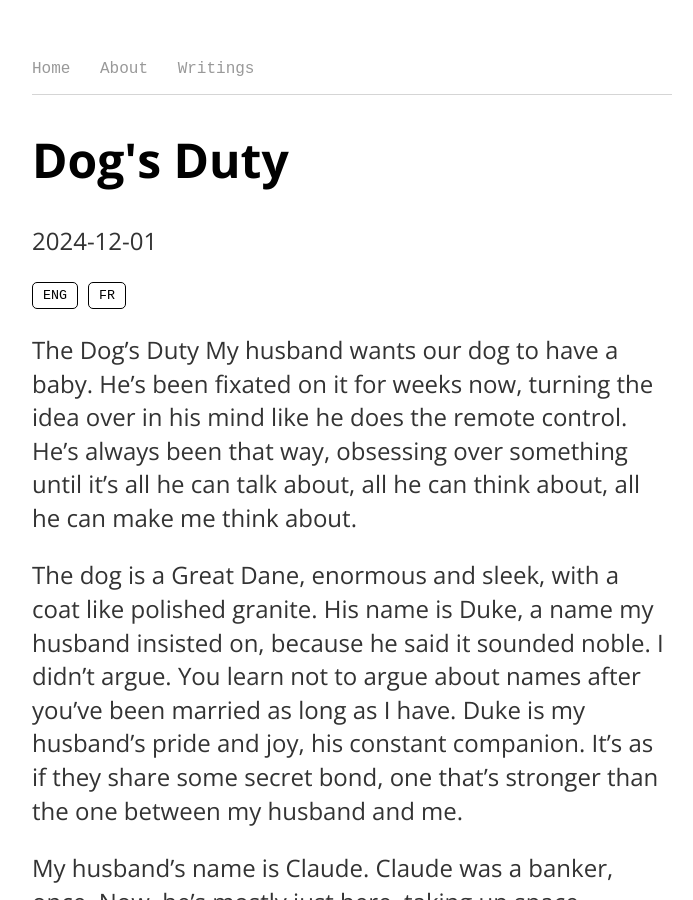
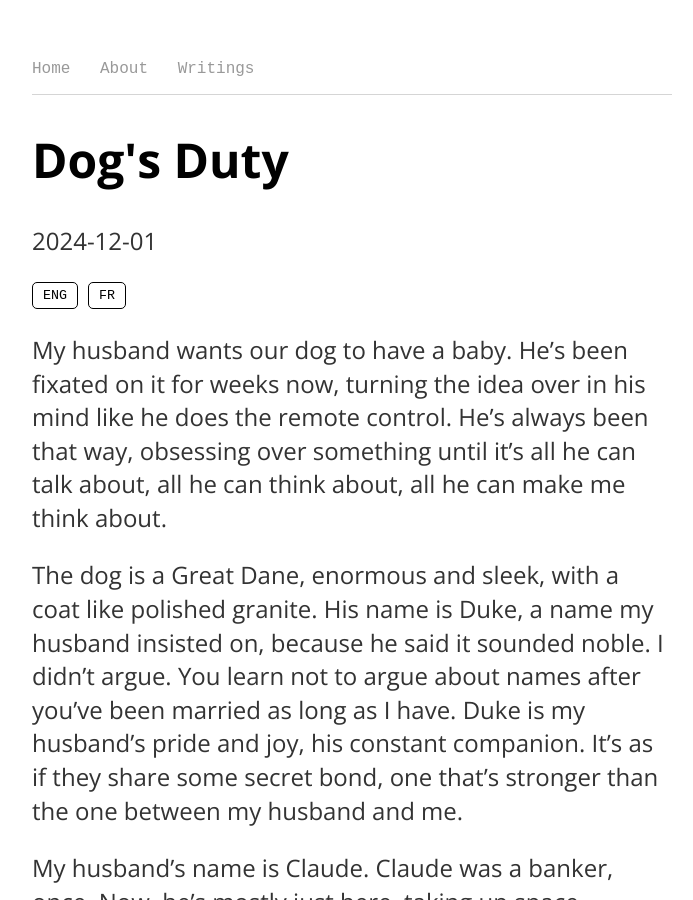
Before and after one commit to piotrvish/piotrvish.github.io, a Jekyll site: the page blog/2024-08-19-dogs-duty.html, which Jekyll copies as it is, in a window 1280 px wide and 900 px high. Shown: the whole window, without its empty margins (288-981 px from the left). Built offline with Jekyll 4.4.1, drawn with Linux system fonts in a browser that asks for light colours; some web fonts are replaced.

Commit message:
Update 2024-08-19-dogs-duty.html

```diff
--- a/blog/2024-08-19-dogs-duty.html
+++ b/blog/2024-08-19-dogs-duty.html
@@ -25,9 +25,7 @@
         </div>
         <div class="content">
             <div class="lang eng">
-                <p>The Dog’s Duty
-
-                    My husband wants our dog to have a baby. He’s been fixated on it for weeks now, turning the idea over in his mind like he does the remote control. He’s always been that way, obsessing over something until it’s all he can talk about, all he can think about, all he can make me think about.</p>
+                <p> My husband wants our dog to have a baby. He’s been fixated on it for weeks now, turning the idea over in his mind like he does the remote control. He’s always been that way, obsessing over something until it’s all he can talk about, all he can think about, all he can make me think about.</p>
 
                    <p>The dog is a Great Dane, enormous and sleek, with a coat like polished granite. His name is Duke, a name my husband insisted on, because he said it sounded noble. I didn’t argue. You learn not to argue about names after you’ve been married as long as I have. Duke is my husband’s pride and joy, his constant companion. It’s as if they share some secret bond, one that’s stronger than the one between my husband and me.</p>
 
```
